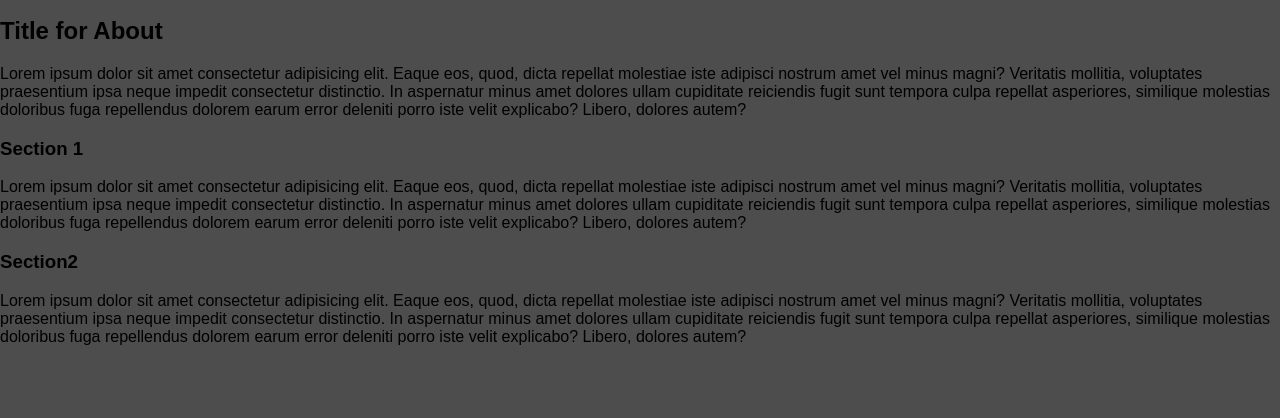
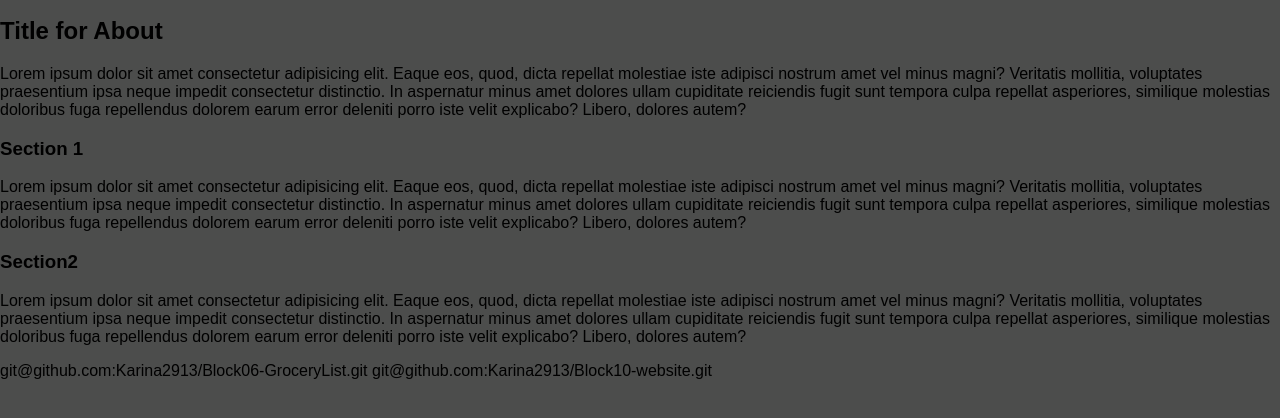
Before and after one commit to website-team43/personal-website, a plain HTML site: page portfolio.html in a window 1280 px wide. Shown: the part 52-470 px from the top of the page. Drawn offline with Linux system fonts and the light colour scheme.

Commit message:
Uodated ReadMe

```diff
--- a/portfolio.html
+++ b/portfolio.html
@@ -41,3 +41,6 @@
     </main>
 </body>
 </html>
+
+git@github.com:Karina2913/Block06-GroceryList.git
+git@github.com:Karina2913/Block10-website.git
```
